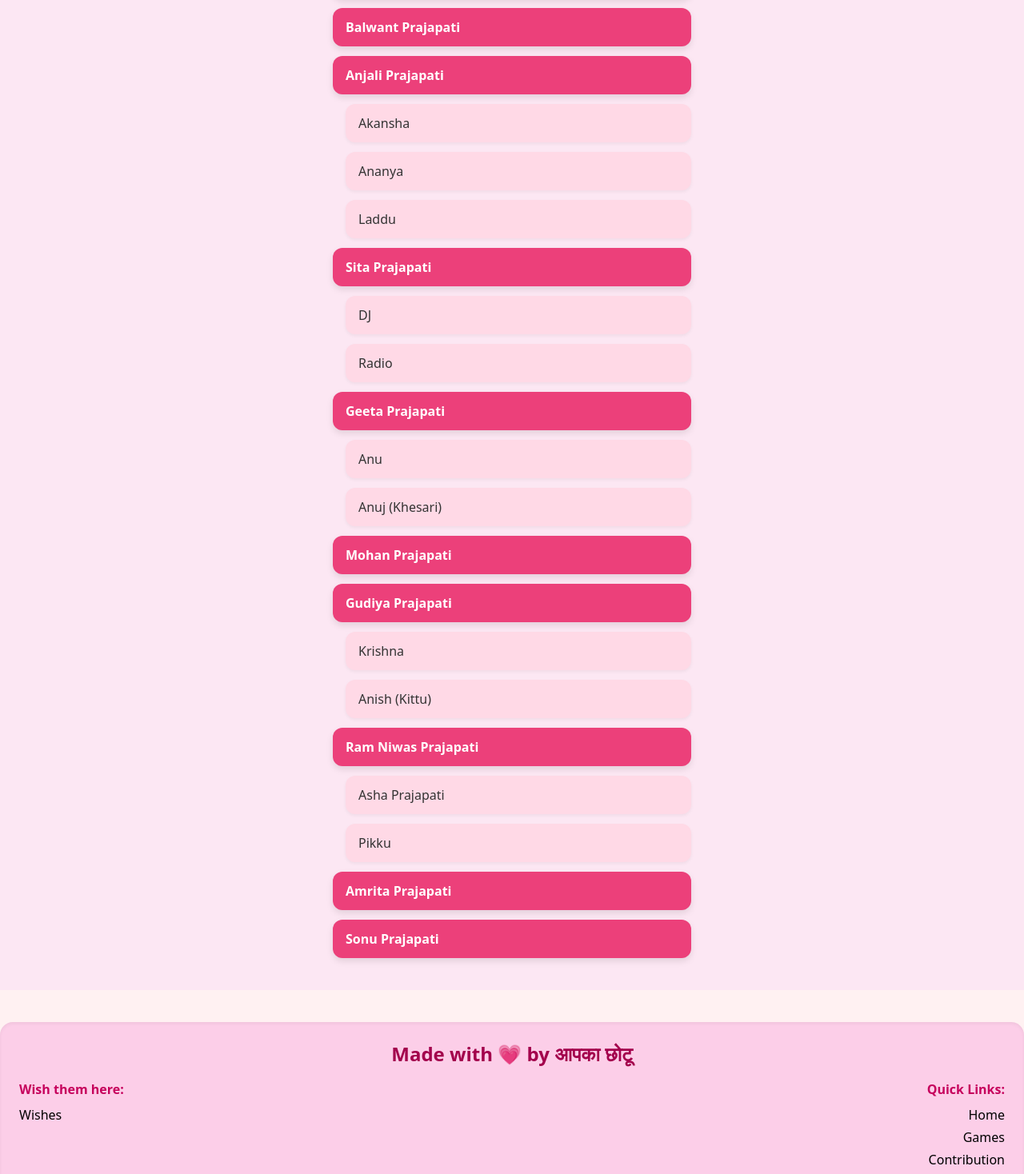
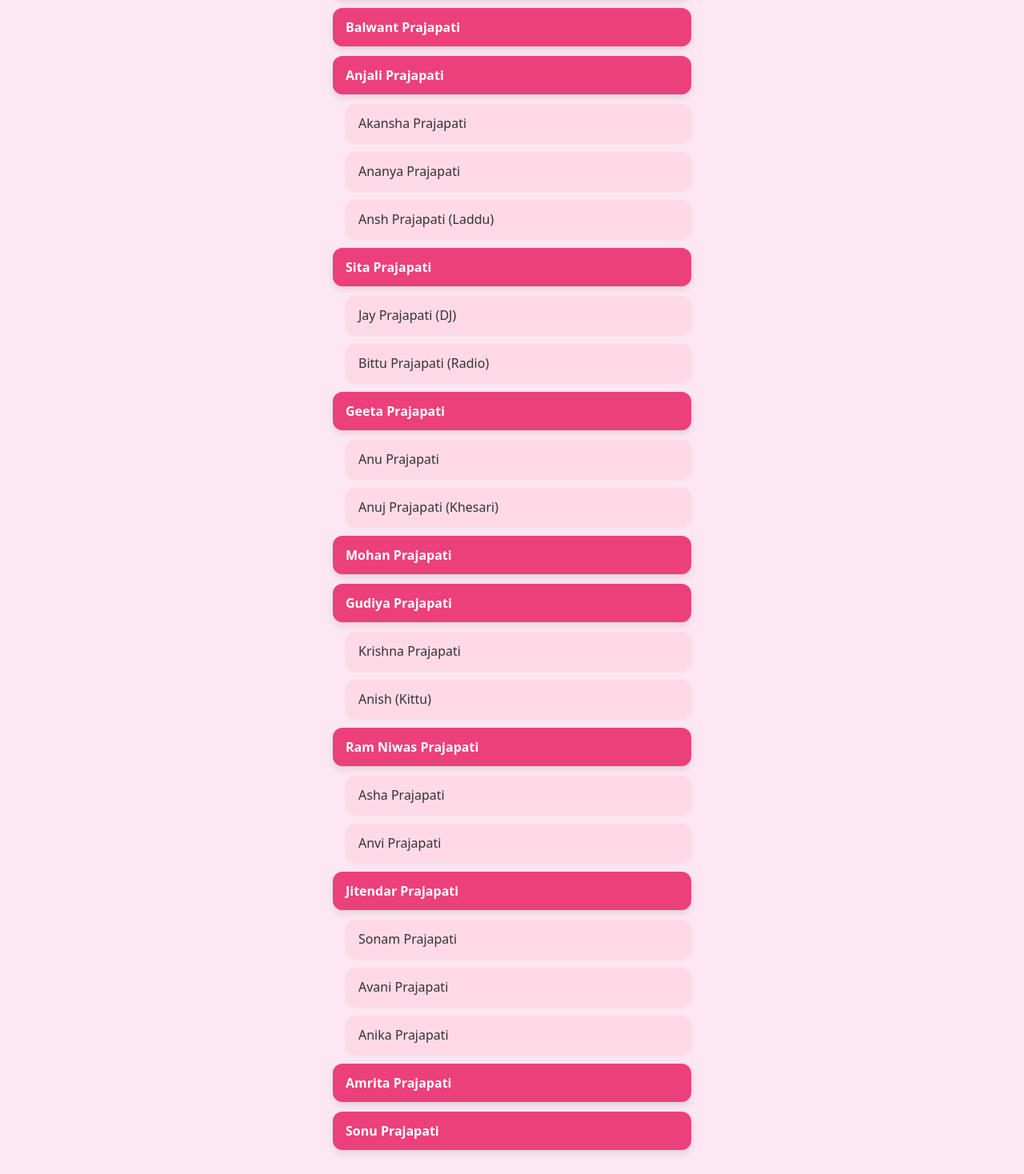
Before and after one commit to Ritesh381/mom-dad-wedding-anniversary, a React (Vite) app: page /contribution in a window 1280 px wide. Shown: the part 222-1690 px from the top of the page at 80% size. Built offline with nearby package versions, Linux system fonts and the light colour scheme.

Commit message:
Added the videos

```diff
--- a/src/components/Contributions.jsx
+++ b/src/components/Contributions.jsx
@@ -13,27 +13,32 @@ function Contributions() {
         <li className="family-head">Balwant Prajapati</li>
 
         <li className="family-head">Anjali Prajapati</li>
-        <li className="family-member">Akansha</li>
-        <li className="family-member">Ananya</li>
-        <li className="family-member">Laddu</li>
+        <li className="family-member">Akansha Prajapati</li>
+        <li className="family-member">Ananya Prajapati</li>
+        <li className="family-member">Ansh Prajapati (Laddu)</li>
 
         <li className='family-head'>Sita Prajapati</li>
-        <li className="family-member">DJ</li>
-        <li className="family-member">Radio</li>
+        <li className="family-member">Jay Prajapati (DJ)</li>
+        <li className="family-member">Bittu Prajapati (Radio)</li>
 
         <li className="family-head">Geeta Prajapati</li>
-        <li className="family-member">Anu</li>
-        <li className="family-member">Anuj (Khesari)</li>
+        <li className="family-member">Anu Prajapati</li>
+        <li className="family-member">Anuj Prajapati (Khesari)</li>
 
         <li className="family-head">Mohan Prajapati</li>
 
         <li className="family-head">Gudiya Prajapati</li>
-        <li className="family-member">Krishna</li>
+        <li className="family-member">Krishna Prajapati</li>
         <li className="family-member">Anish (Kittu)</li>
 
         <li className="family-head">Ram Niwas Prajapati</li>
         <li className="family-member">Asha Prajapati</li>
-        <li className="family-member">Pikku</li>
+        <li className="family-member">Anvi Prajapati</li>
+
+        <li className='family-head'>Jitendar Prajapati</li>
+        <li className='family-member'>Sonam Prajapati</li>
+        <li className='family-member'>Avani Prajapati</li>
+        <li className='family-member'>Anika Prajapati</li>
 
         <li className="family-head">Amrita Prajapati</li>
 
--- a/src/components/Home.jsx
+++ b/src/components/Home.jsx
@@ -11,14 +11,14 @@ function Home() {
       <div className="flex-col justify-center items-center">
         <iframe
           className="max-w-[600px] h-[300px] w-full mx-auto my-4 block border shadow-md rounded-lg"
-          src="https://www.youtube.com/embed/CoEGYErLSyQ"
+          src="https://www.youtube.com/embed/N9kcPotqlYw"
           frame_border="0"
           allow="accelerometer"
           allowFullScreen
         />
         <iframe
           className="max-w-[600px] h-[300px] w-full mx-auto my-4 block border shadow-md rounded-lg"
-          src="https://www.youtube.com/embed/S9NFCNDtjDU"
+          src="https://www.youtube.com/embed/vGrQewDUEbQ"
           frame_border="0"
           allow="accelerometer"
           allowFullScreen
```
